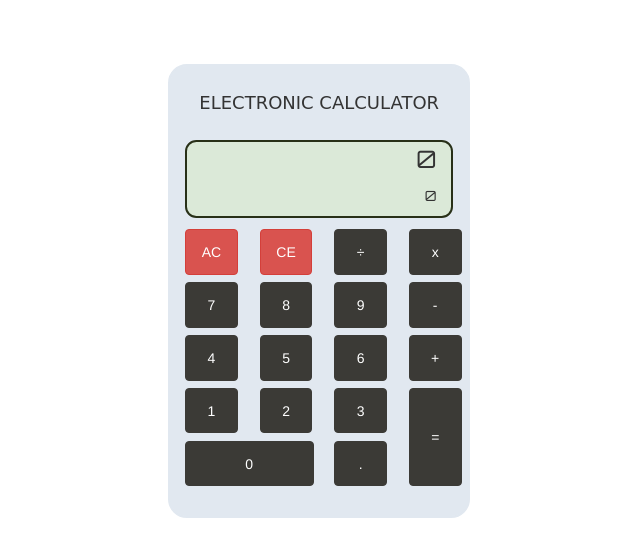
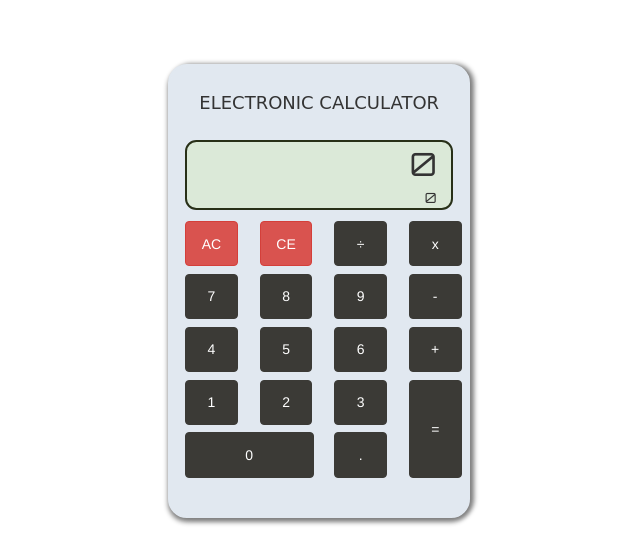
Before and after one commit to AsimoLoveGym/JavaScript-Calculator, a plain HTML site: page index.html in a window 1280 px wide. Shown: the top 543 px of the page, without its empty margins (187-827 px from the left). Drawn offline with Linux system fonts and the light colour scheme; a web font is replaced by a local one.

Commit message:
feat: minor changes with layout and styles
Utilize CSS3 for box shadow and changed the result display margin

```diff
--- a/css/main.css
+++ b/css/main.css
@@ -23,6 +23,7 @@ main {
   /*padding: 5mm;*/
   border-radius: 5mm;
   margin-bottom: 2em;
+  box-shadow: 4px 0 5px gray, 0 4px 5px gray;
 }
 
 #calculator-title {
@@ -40,7 +41,12 @@ main {
 }
 
 #main-display {
-  font-size: 24px;
+  font-size: 32px;
+  margin-bottom: 0;
+}
+
+#second-display{
+  margin-bottom: 0;
 }
 
 .black-button {
```
